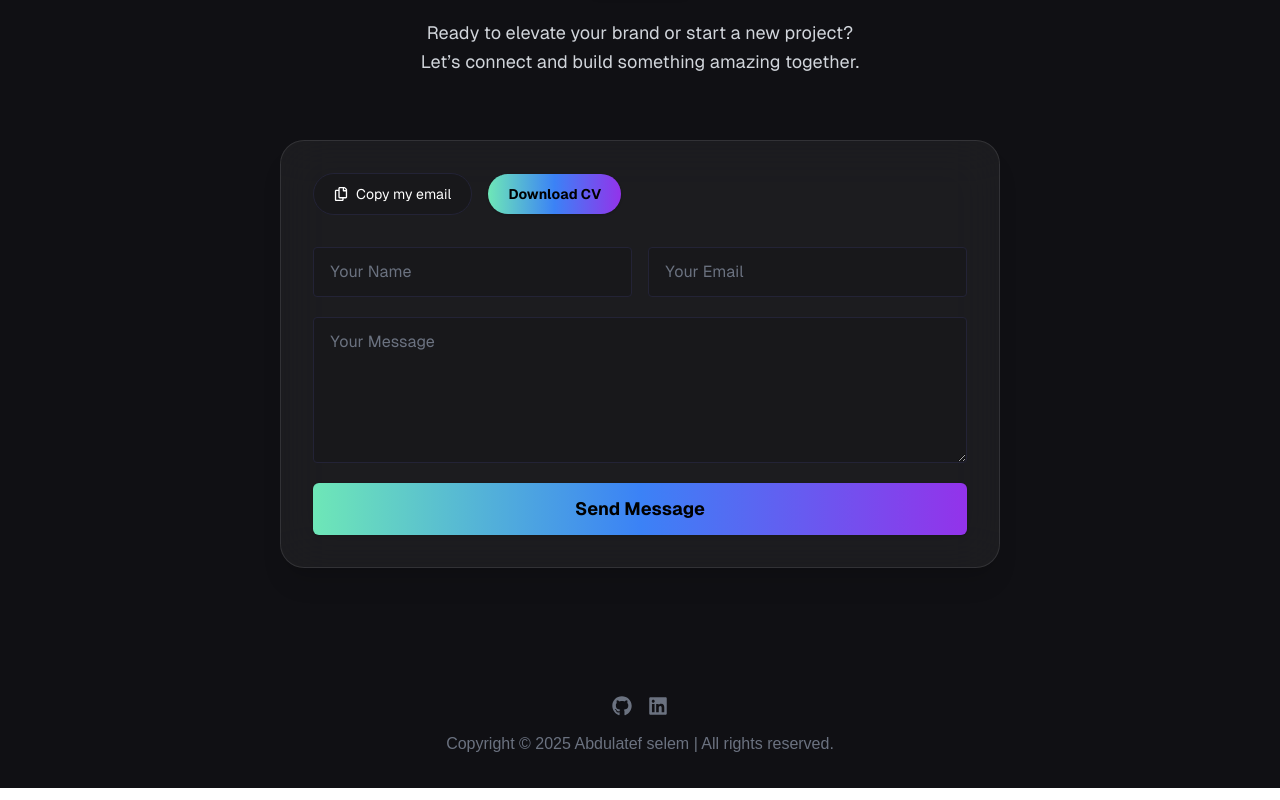
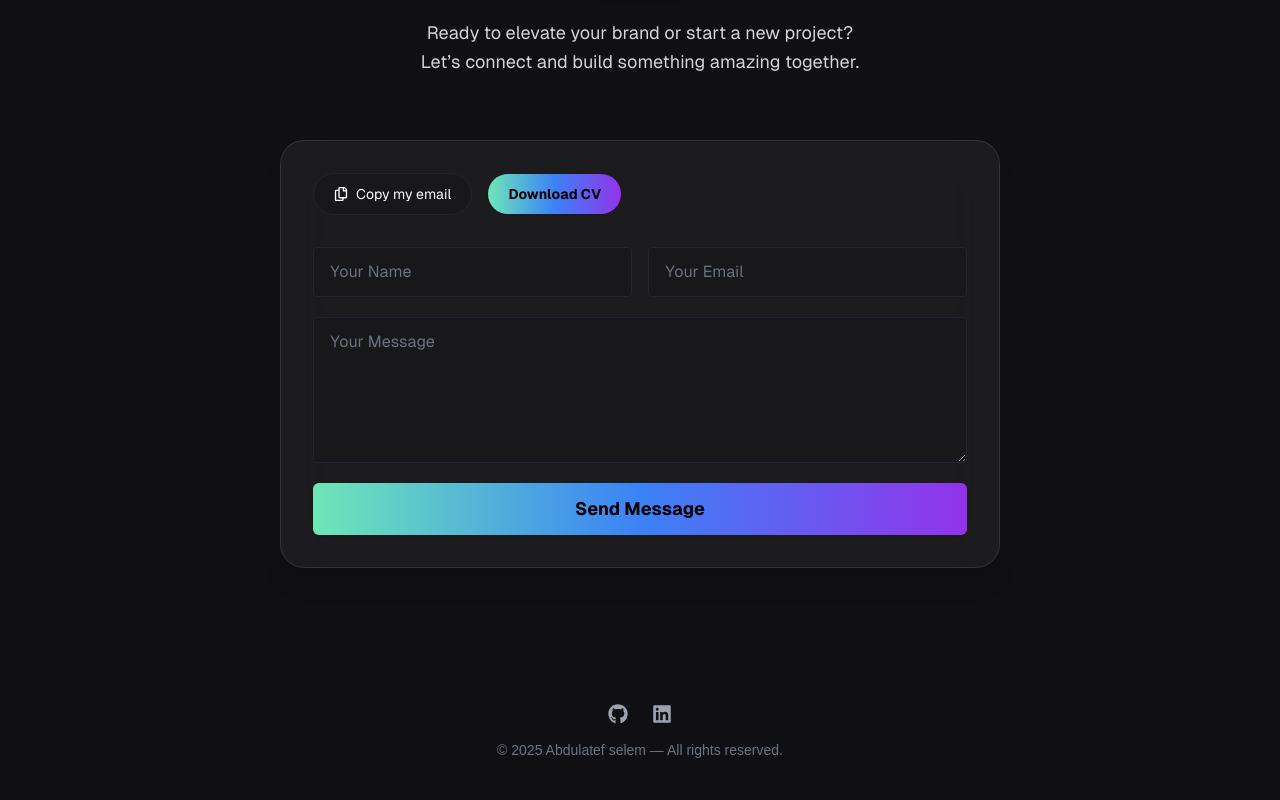
Before and after one commit to lancer7178/my-portfolio2, a Next.js app: page / in a window 1280 px wide. Shown: the part 6682-7482 px from the top of the page. Built offline with nearby package versions, Linux system fonts and the light colour scheme.

Commit message:
improve UI of Footer

```diff
--- a/src/components/Footer.jsx
+++ b/src/components/Footer.jsx
@@ -4,19 +4,36 @@ import { FaGithub, FaLinkedin } from "react-icons/fa";
 export default function Footer({ year, name }) {
   return (
     <motion.footer
-      className="relative text-center py-8 text-gray-500 text-base bg-[#101014] flex flex-col items-center gap-2 overflow-hidden"
+      className="relative w-full text-center py-10 bg-[#101014] text-sm text-gray-400 flex flex-col items-center space-y-4 overflow-hidden"
       initial={{ opacity: 0, y: 30 }}
       whileInView={{ opacity: 1, y: 0 }}
-      transition={{ duration: 0.7, type: 'spring' }}
+      transition={{ duration: 0.7, type: "spring" }}
     >
-      {/* Decorative SVG removed */}
-      {/* <img src="/b5.svg" ... /> removed */}
-      <div className="flex gap-4 justify-center mb-2">
-        <a href="https://github.com/lancer7178" target="_blank" rel="noopener noreferrer" className="hover:text-[#6EE7B7] text-xl"><FaGithub /></a>
-        <a href="https://linkedin.com/in/abdul-atif-selem-8521a7281" target="_blank" rel="noopener noreferrer" className="hover:text-[#6EE7B7] text-xl"><FaLinkedin /></a>
+      {/* Social Links */}
+      <div className="flex items-center gap-6 text-xl">
+        <a
+          href="https://github.com/lancer7178"
+          target="_blank"
+          rel="noopener noreferrer"
+          className="transition-transform hover:scale-110 hover:text-white"
+          aria-label="GitHub"
+        >
+          <FaGithub />
+        </a>
+        <a
+          href="https://linkedin.com/in/abdul-atif-selem-8521a7281"
+          target="_blank"
+          rel="noopener noreferrer"
+          className="transition-transform hover:scale-110 hover:text-white"
+          aria-label="LinkedIn"
+        >
+          <FaLinkedin />
+        </a>
       </div>
-      <div className="z-10">
-        Copyright © {year} {name} | All rights reserved.
+
+      {/* Copyright */}
+      <div className="text-xs sm:text-sm text-gray-500">
+        © {year} {name} — All rights reserved.
       </div>
     </motion.footer>
   );
```
